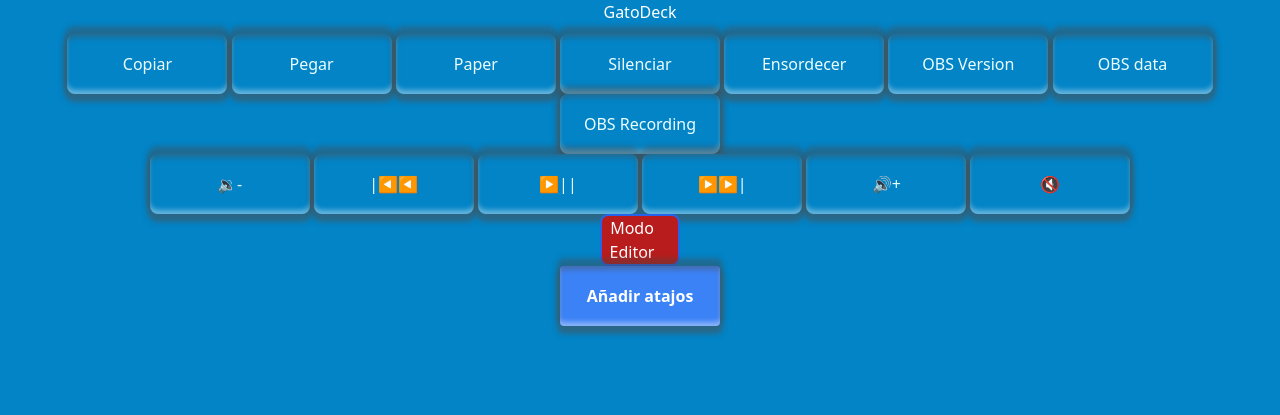
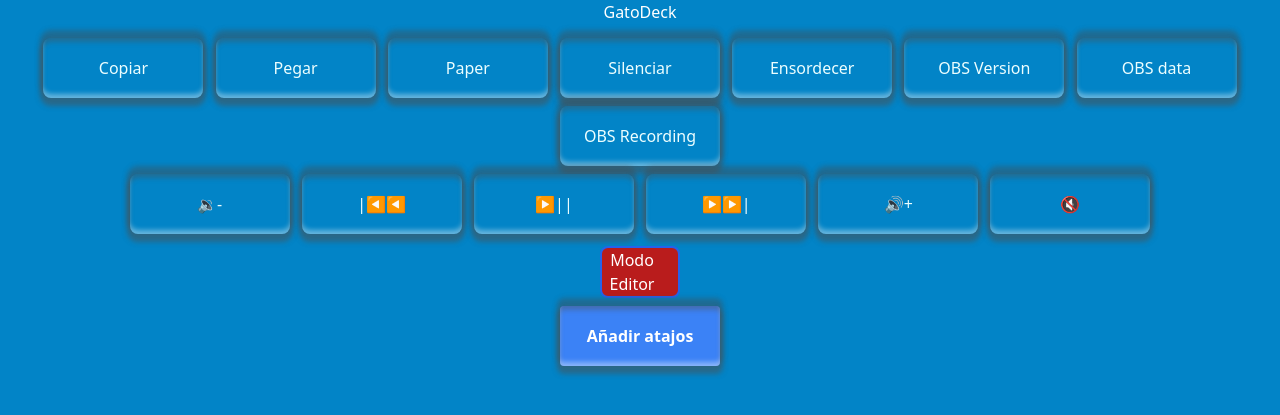
Before and after one commit to GatoArtStudios/GatoDeck, a Flask app: page / in a window 1280 px wide. Shown: the top 415 px of the page. Run offline with Flask 3, Linux system fonts and the light colour scheme; style sheets or scripts are compiled from the project's sources; some libraries are stand-ins or nearby versions.

Commit message:
Add margin to Buttom
Se agrego margen a los botones

```diff
--- a/templates/index.html
+++ b/templates/index.html
@@ -24,21 +24,21 @@
         <div id="btn-scenes" class="">
         </div>
         <div class="div-btn">
-            <button id="btn-copy" class="rounded-lg bg-sky-600 hover:bg-sky-800">Copiar</button>
-            <button id="btn-page"class="rounded-lg bg-sky-600 hover:bg-sky-800">Pegar</button>
-            <button id="btn-paper"class="rounded-lg bg-sky-600 hover:bg-sky-800">Paper</button>
-            <button id="btn-mute"class="rounded-lg bg-sky-600 hover:bg-sky-800">Silenciar</button>
-            <button id="btn-ensor"class="rounded-lg bg-sky-600 hover:bg-sky-800">Ensordecer</button>
-            <button id="btn-version"class="rounded-lg bg-sky-600 hover:bg-sky-800">OBS Version</button>
-            <button id="btn-data"class="rounded-lg bg-sky-600 hover:bg-sky-800">OBS data</button>
-            <button id="btn-Recording"class="rounded-lg bg-sky-600 hover:bg-sky-800">OBS Recording</button>
+            <button id="btn-copy" class="rounded-lg bg-sky-600 hover:bg-sky-800 m-1">Copiar</button>
+            <button id="btn-page"class="rounded-lg bg-sky-600 hover:bg-sky-800 m-1">Pegar</button>
+            <button id="btn-paper"class="rounded-lg bg-sky-600 hover:bg-sky-800 m-1">Paper</button>
+            <button id="btn-mute"class="rounded-lg bg-sky-600 hover:bg-sky-800 m-1">Silenciar</button>
+            <button id="btn-ensor"class="rounded-lg bg-sky-600 hover:bg-sky-800 m-1">Ensordecer</button>
+            <button id="btn-version"class="rounded-lg bg-sky-600 hover:bg-sky-800 m-1">OBS Version</button>
+            <button id="btn-data"class="rounded-lg bg-sky-600 hover:bg-sky-800 m-1">OBS data</button>
+            <button id="btn-Recording"class="rounded-lg bg-sky-600 hover:bg-sky-800 m-1">OBS Recording</button>
             <br>
-            <button id="btn-volume-down"class="rounded-lg bg-sky-600 hover:bg-sky-800">🔉-</button>
-            <button id="btn-previous"class="rounded-lg bg-sky-600 hover:bg-sky-800">|◀◀</button>
-            <button id="btn-play/pause"class="rounded-lg bg-sky-600 hover:bg-sky-800">▶||</button>
-            <button id="btn-next"class="rounded-lg bg-sky-600 hover:bg-sky-800">▶▶|</button>
-            <button id="btn-volume-up"class="rounded-lg bg-sky-600 hover:bg-sky-800">🔊+</button>
-            <button id="btn-volume-mute"class="rounded-lg bg-sky-600 hover:bg-sky-800 ">🔇</button>
+            <button id="btn-volume-down"class="rounded-lg bg-sky-600 hover:bg-sky-800 m-1">🔉-</button>
+            <button id="btn-previous"class="rounded-lg bg-sky-600 hover:bg-sky-800 m-1">|◀◀</button>
+            <button id="btn-play/pause"class="rounded-lg bg-sky-600 hover:bg-sky-800 m-1">▶||</button>
+            <button id="btn-next"class="rounded-lg bg-sky-600 hover:bg-sky-800 m-1">▶▶|</button>
+            <button id="btn-volume-up"class="rounded-lg bg-sky-600 hover:bg-sky-800 m-1">🔊+</button>
+            <button id="btn-volume-mute"class="rounded-lg bg-sky-600 hover:bg-sky-800 m-1">🔇</button>
 
             <div id="resp" ></div>
             <div id="OBSVersion"></div>
@@ -49,7 +49,7 @@
             -->
             <div id="editModeButton">
                 <input type="checkbox" id="toggleCheckboxes" class="hidden peer" checked>
-                <label for="toggleCheckboxes" class=" min-w-5 max-w-20 max-h-20 inline-flex items-start pr-4 justify-between text-white bg-sky-200 border-2 border-gray-200 rounded-lg cursor-pointer dark:hover:text-gray-300 dark:border-sky-500 peer-checked:border-blue-600 hover:text-gray-900 peer-checked:bg-red-700 dark:peer-checked:text-white peer-checked:text-white dark:text-white dark:bg-sky-500" >Modo Editor </label>
+                <label for="toggleCheckboxes" class=" min-w-5 max-w-20 max-h-20 inline-flex items-start pr-4 justify-between text-white bg-sky-200 border-2 border-gray-200 rounded-lg cursor-pointer dark:hover:text-gray-300 dark:border-sky-500 peer-checked:border-blue-600 hover:text-gray-900 peer-checked:bg-red-700 dark:peer-checked:text-white peer-checked:text-white dark:text-white dark:bg-sky-500 my-2" >Modo Editor </label>
             <div id="keyboardButtons">
             <div id="keyboardSelect"></div>
             <button type="button" class="bg-blue-500 hover:bg-blue-700 text-white font-bold py-2 px-4 rounded" id="openModalButton">Añadir atajos</button>
```
